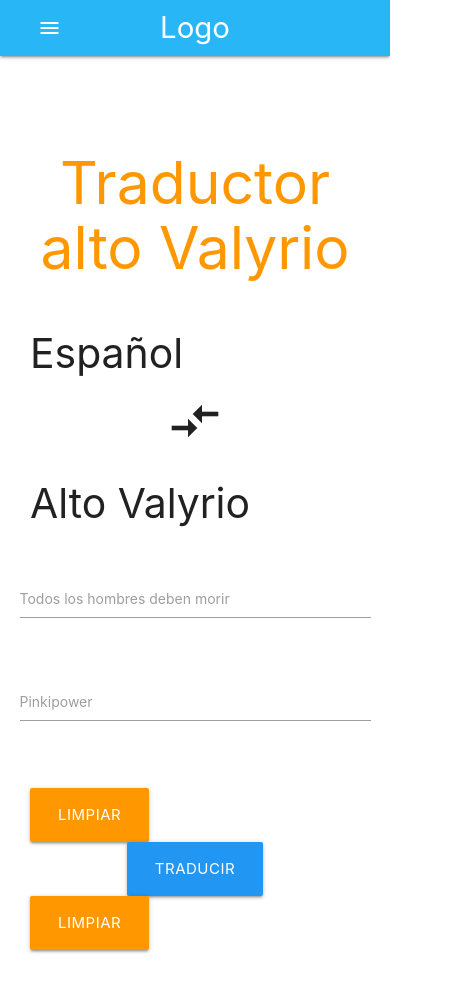
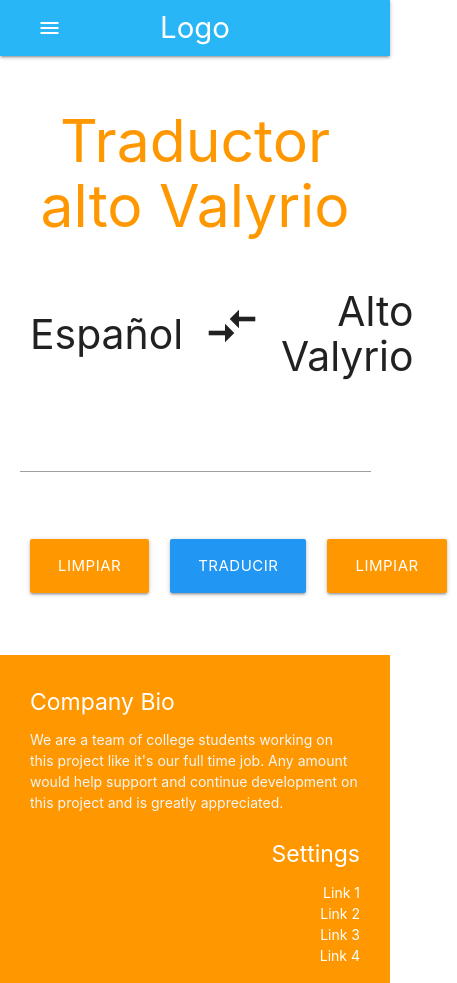
Before and after one commit to ponspack9/AltoValyrioHTML, a plain HTML site: page index.html in a window 390 px wide. Shown: the top 983 px of the page, 457 px wide, since content can reach past the window. Drawn offline with nearby package versions, Linux system fonts and the light colour scheme.

Commit message:
Responsive page, right aligned
Header maybe goes out, footer also or reduced (MUST HAVE FIXED POSITION AT BOTTOM)

```diff
--- a/index.html
+++ b/index.html
@@ -25,7 +25,7 @@
   </nav>
   <div class="section no-pad-bot" id="index-banner">
     <div class="container">
-      <br><br>
+
       <h1 class="header center orange-text">Traductor alto Valyrio</h1>
 
 
@@ -33,35 +33,35 @@
 
 
 
-      <div class="row">
+      <div class="row valign-wrapper">
 
-          <div class = "col s12 m4 l4 left"><h3>Español</h3></div>
-          <div class = "col s12 m4 l4 center">
+          <div class = "col s12 m4 l4 left-align"><h3>Español</h3></div>
+          <div class = "col s12 m4 l4 center-align">
               <i class="material-icons medium " onclick="ClearTextEspañol">compare_arrows</i>
              <!-- <a onclick="ClearTextEspañol" id="change-language-button" class="btn-large waves-effect waves-light orange">Limpiar</a>
              -->
             </div>
-            <div class = "col s12 m4 l4 right"><h3>Alto Valyrio</h3></div>
+            <div class = "col s12 m4 l4 right-align"><h3>Alto Valyrio</h3></div>
 
       </div>
 
 
-      <div class="row">
-        <form class = "col l5 s12 left" >
+      <div class="row valign-wrapper">
+        <form class = "col l5 s12 left-align" >
 
           <div class="row">
             <div class="input-field">
               <textarea id="textarea1" class="materialize-textarea"></textarea>
-              <label for="textarea1">Todos los hombres deben morir</label>
+              <label for="textarea1" hint="Todos los hombres deben morir"></label>
             </div>
           </div>
         </form>
 
-        <form class = "col l5 s12 right" >
+        <form class = "col l5 s12 right-align" >
           <div class="row">
             <div class="input-field">
               <textarea id="textarea1" class="materialize-textarea"></textarea>
-              <label for="textarea1">Pinkipower</label>
+              <label for="textarea1" hint="Pinkipower"></label>
             </div>
           </div>
         </form>
@@ -69,16 +69,16 @@
       </div>
 
 
-      <div class="row">
-      <div class = "col s12 m4 l2 left">
+      <div class="row valign-wrapper">
+      <div class = "col  l2 s12 left-align">
           <a onclick="ClearTextSpanish" id="clear-spanish-text-button" class="btn-large waves-effect waves-light orange">Limpiar</a>
 
         </div>
-        <div class = "col s12 m4 l8 center">
+        <div class = "col  l8 s12 center-align">
           <a href="#" id="translate-button" class="btn-large waves-effect waves-light blue">Traducir</a>
 
         </div>
-          <div class = "col s12 m4 l2 right">
+          <div class = "col  l2 s12 right-align">
               <a onclick="ClearTextValyrio" id="clear-valyrio-text-button" class="btn-large waves-effect waves-light orange">Limpiar</a>
 
             </div>
@@ -98,7 +98,7 @@
 
 
         </div>
-        <div class="col l3 s12 right">
+        <div class="col l3 s12 right-align">
           <h5 class="white-text">Settings</h5>
           <ul>
             <li><a class="white-text" href="#!">Link 1</a></li>
```
